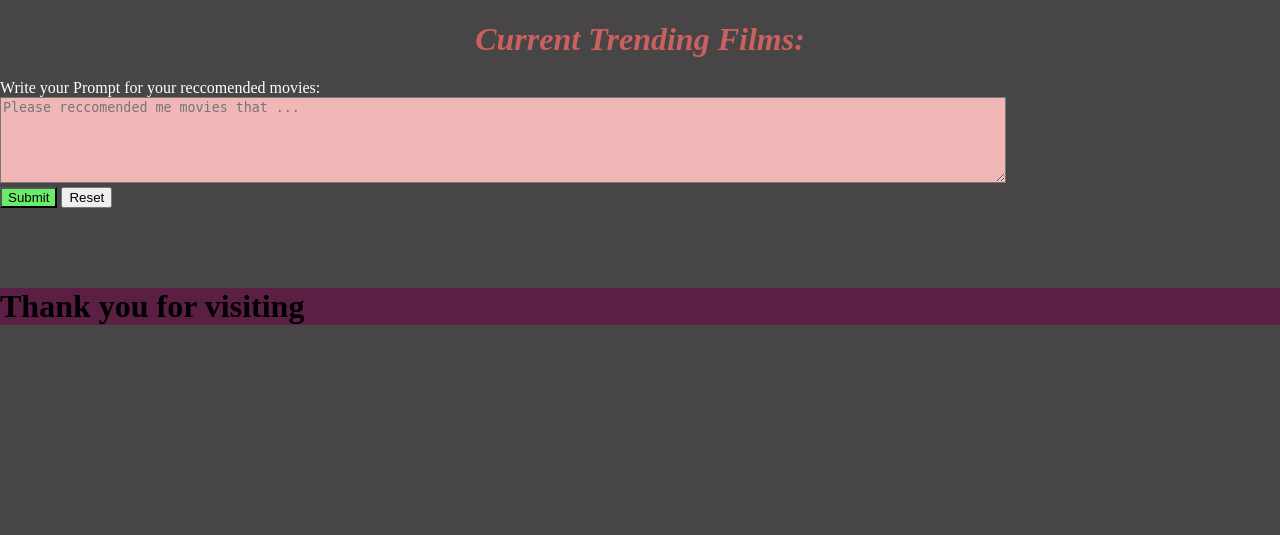
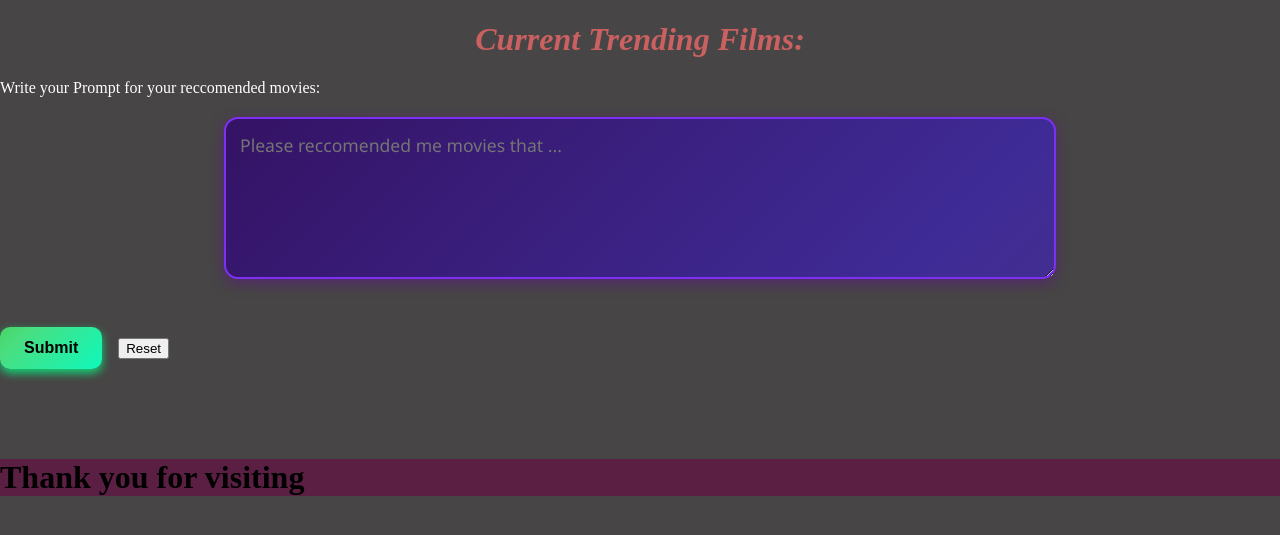
Before and after one commit to kaleblanz/MovieProject, a Flask app: page /home in a window 1280 px wide. Shown: the part 215-750 px from the top of the page. Run offline with Flask 3, Linux system fonts and the light colour scheme; data that the repository does not hold is empty.

Commit message:
working on the ux/ui of the text prompt area and buttons

```diff
--- a/app.py
+++ b/app.py
@@ -81,6 +81,7 @@ def currentPopularMovies():
         "page" : 1,
         "sort_by" : "popularity.desc",
         "vote_count.gte" : 150
+
     }
     response = requests.get(url,headers=headers,params=params)
 
--- a/static/css/style.css
+++ b/static/css/style.css
@@ -129,6 +129,8 @@ has predefined class that we use such as .swiper  and .swiper slide*/
   margin: 0 auto; /*center movie slide inside caresoul*/
   box-shadow: 0 4px 10px hsla(0, 6%, 37%, 0.15); /*drop shadow*/
   color: white;
+
+
   }
 
   /*movie poster inside each slide, from inner html in js*/
@@ -168,16 +170,72 @@ has predefined class that we use such as .swiper  and .swiper slide*/
 
 
 /*prompt box in home screen*/
-#PromptBox{
-  background-color: rgb(241, 183, 183);
-  width: 1000px;
-  height: 80px;
+#PromptBox {
+  background: linear-gradient(135deg, #2c003e, #3f2b96, #5c4d5f); /*diagonal gradient background*/
+  background-size: 300% 300%; /*makes the background layer larger than the element to allow the gradient shift*/
+  animation: gradientShift 6s ease infinite; /*animates the shift*/
+
+  /*takes up 90% of parents width but never exceeds 800px*/
+  width: 90%;
+  max-width: 800px;
+
+  /*height of box*/
+  height: 130px;
+
+  color: #e0e0e0;
+  font-size: 1.1rem;
+  font-family: 'Segoe UI', sans-serif; /*font inside the box*/
+
+  border: 2px solid #7d2ff3; /*adds the purple border around the text box*/
+  border-radius: 14px; /*rounds the corners of the box*/
+  padding: 14px; /*adds space between text and edge of the box*/
+  margin: 20px auto; /*adds vertical space around the box and centers it horiz*/
+  display: block; /*makes elem a block-level elem so it takes up the fill line*/
+  resize: vertical; /*user can only resize the box verticaly and not horiz*/
+
+  box-shadow: 0 4px 14px rgba(92, 19, 138, 0.6);/*gives a purple glow around the box to give depth*/
+  transition: all 0.3s ease; /*animates the property changes*/
 }
 
-#submitButtonForPromptBox{
-  background-color: rgb(106, 236, 106);
+/*hovering over changes the drop shadow and border color*/
+#PromptBox:hover {
+  border-color: #cd5ef8; /*change color to brighter purple when user clicked/focuses on the box*/
+  box-shadow: 0 0 16px rgba(153, 56, 200, 0.7);/*increase glow effect when clicked/focused*/
+  outline: none; /*removes the default blue outlines that browers show on focused elems*/
 }
 
+
+/*applies ONLY when the textaarea is clicked/focused on by the user*/
+#PromptBox:focus {
+  border-color: #dc8dfc; /*change color to brighter purple when user clicked/focuses on the box*/
+  box-shadow: 0 0 16px rgba(200, 96, 255, 0.9);/*increase glow effect when clicked/focused*/
+  outline: none; /*removes the default blue outlines that browers show on focused elems*/
+}
+
+
+
+/*submit button for the prompt box*/
+#submitButtonForPromptBox {
+  background: linear-gradient(135deg, #38b000, #4ade80, #00ffcc);
+  background-size: 200% 200%;
+  animation: gradientShift 5s ease infinite;
+
+  color: black;
+  font-weight: bold;
+  border: none; /*removes the default border*/
+  border-radius: 10px; /*rounds the corners*/
+  padding: 12px 24px; /*adds space inside the button : 12px top/bottom, 24px left/right*/
+  font-size: 1rem;
+  cursor: pointer;
+  margin: 10px 12px 10px 0; /*10px top/bottom, 12px right, 0 left*/
+
+  box-shadow: 0 4px 10px rgba(0, 255, 133, 0.8); /**/
+  transition: transform 0.3s ease;
+}
+
+#submitButtonForPromptBox:hover {
+  transform: scale(1.1);
+}
 
 
 
```
